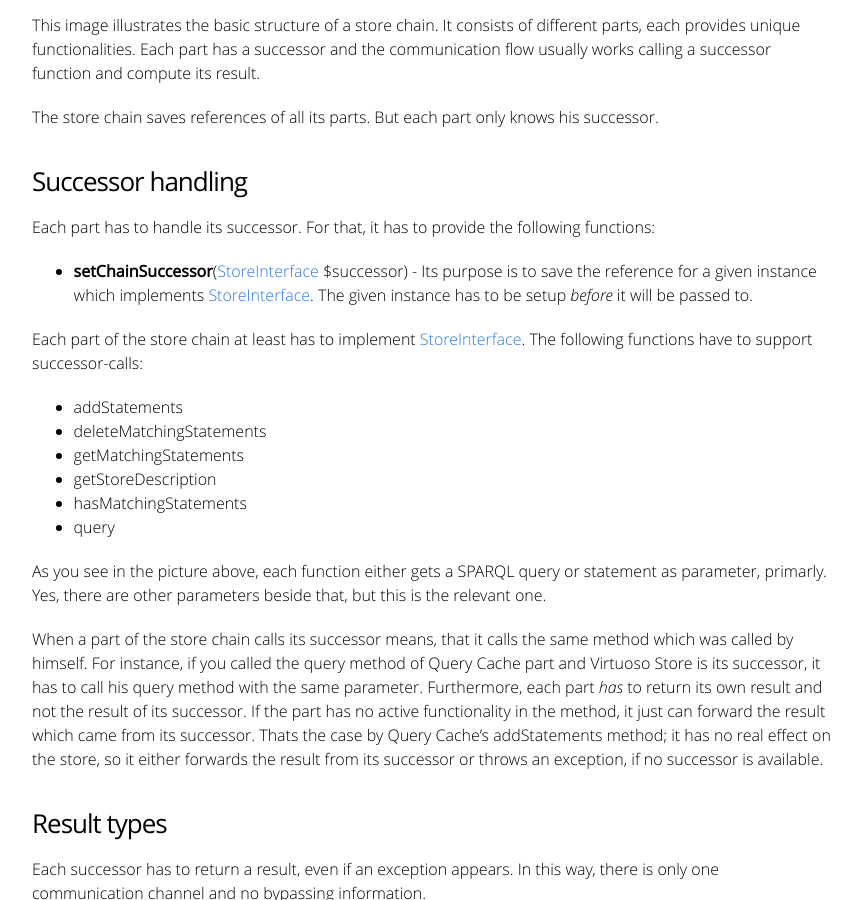
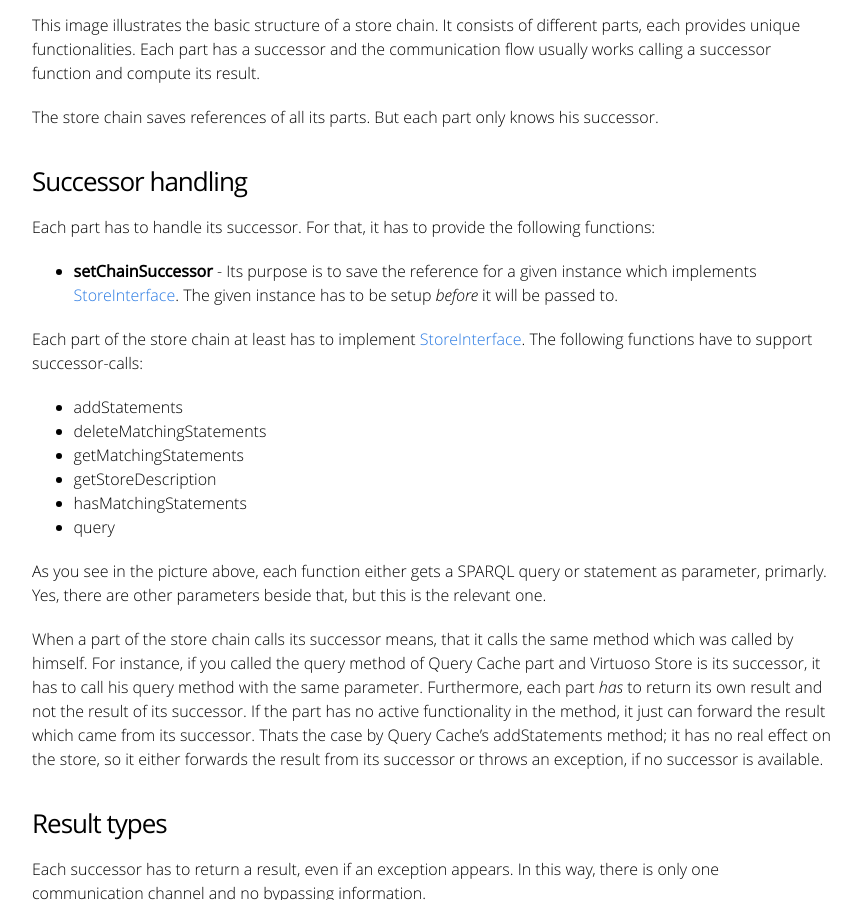
Before and after one commit to SaftIng/safting.github.io, a Jekyll site: the page built from doc/phpframework/store/storechain.md, in a window 1280 px wide and 900 px high, scrolled down 2010 px. Shown: the whole window, without its empty margins (208-1069 px from the left). Built offline with Jekyll 4.4.1, drawn with Linux system fonts in a browser that asks for light colours.

Commit message:
Update storechain.md

```diff
--- a/doc/phpframework/store/storechain.md
+++ b/doc/phpframework/store/storechain.md
@@ -45,7 +45,7 @@ The store chain saves references of all its parts. But each part only knows his
 
 Each part has to handle its successor. For that, it has to provide the following functions:
 
-- **setChainSuccessor**([StoreInterface](https://github.com/SaftIng/Saft/blob/master/src/Saft/Store/StoreInterface.php) $successor) - Its purpose is to save the reference for a given instance which implements [StoreInterface](https://github.com/SaftIng/Saft/blob/master/src/Saft/Store/StoreInterface.php). The given instance has to be setup *before* it will be passed to.
+- **setChainSuccessor** - Its purpose is to save the reference for a given instance which implements [StoreInterface](https://github.com/SaftIng/Saft/blob/master/src/Saft/Store/StoreInterface.php). The given instance has to be setup *before* it will be passed to.
 
 Each part of the store chain at least has to implement [StoreInterface](https://github.com/SaftIng/Saft/blob/master/src/Saft/Store/StoreInterface.php). The following functions have to support successor-calls:
 
```
